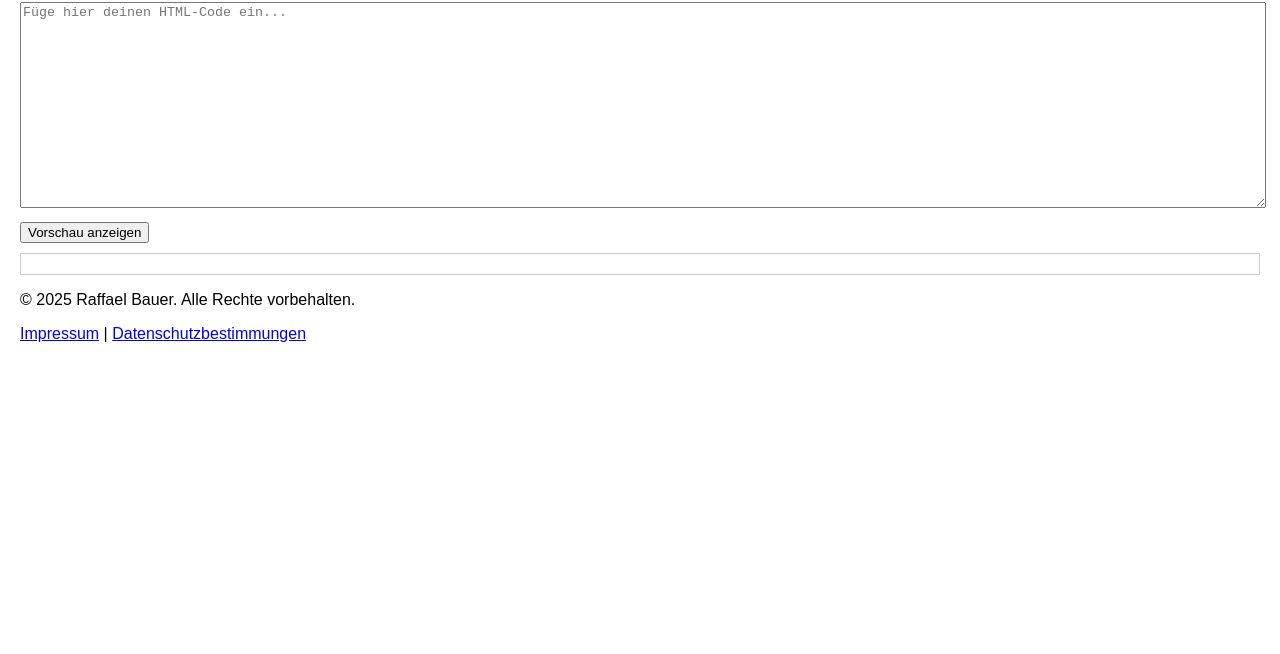
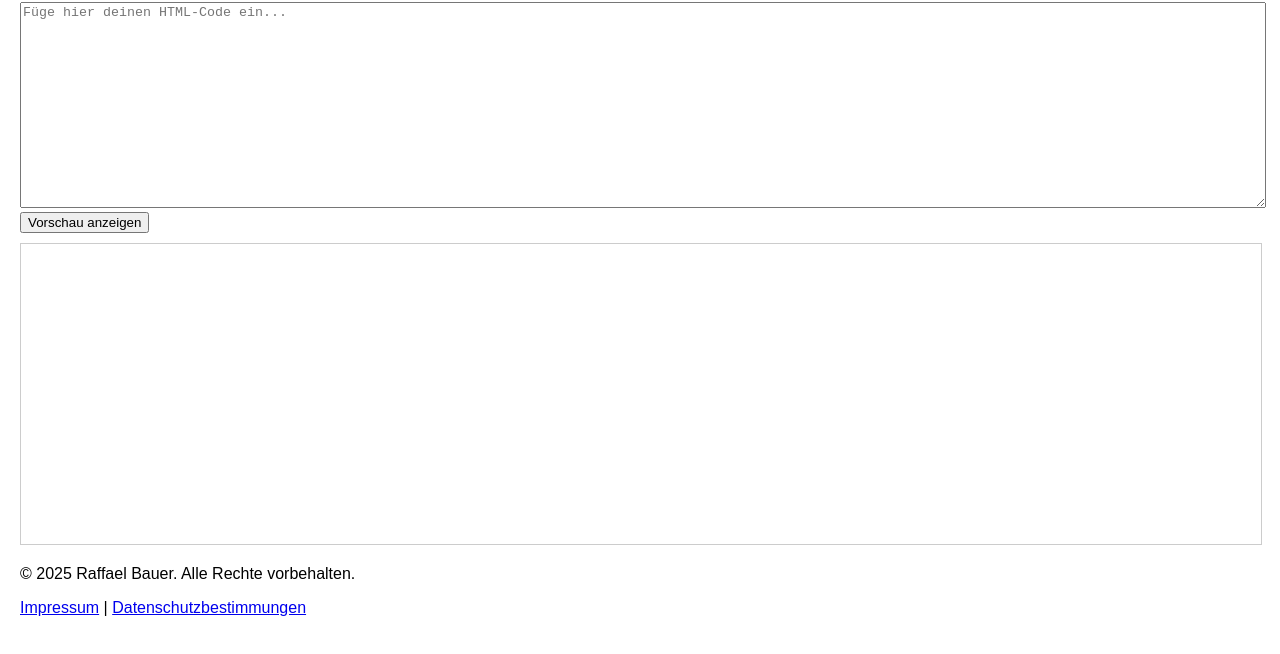
Before and after one commit to raffaelbauer/html-viewer, a plain HTML site: page index.html in a window 1280 px wide. Both pictures are taken after a click on the button "Vorschau anzeigen". Shown: the part 78-732 px from the top of the page. Drawn offline with Linux system fonts and the light colour scheme.

Commit message:
Update index.html

```diff
--- a/index.html
+++ b/index.html
@@ -6,8 +6,7 @@
     <style>
         body { font-family: Arial, sans-serif; margin: 20px; }
         textarea { width: 100%; height: 200px; }
-        #preview { border: 1px solid #ccc; padding: 10px; margin-top: 10px; }
-        button { margin-top: 10px; }
+        iframe { width: 100%; height: 300px; border: 1px solid #ccc; margin-top: 10px; }
     </style>
 </head>
 <body>
@@ -15,12 +14,16 @@
     <textarea id="code" placeholder="Füge hier deinen HTML-Code ein..."></textarea>
     <br>
     <button onclick="updatePreview()">Vorschau anzeigen</button>
-    <div id="preview"></div>
+    <iframe id="preview"></iframe>
 
     <script>
         function updatePreview() {
             var code = document.getElementById('code').value;
-            document.getElementById('preview').innerHTML = code;
+            var iframe = document.getElementById('preview');
+            var doc = iframe.contentDocument || iframe.contentWindow.document;
+            doc.open();
+            doc.write(code);
+            doc.close();
         }
     </script>
 
```
